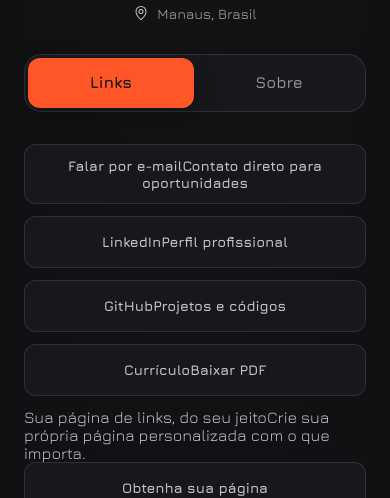
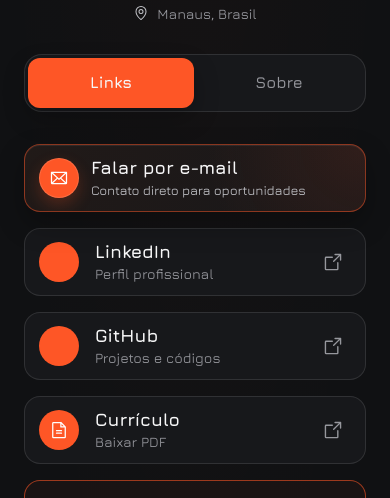
Before and after one commit to josuelustosa/links, a plain HTML site: page index.html in a window 390 px wide. Shown: the part 265-763 px from the top of the page. Drawn offline with nearby package versions, Linux system fonts and the light colour scheme.

Commit message:
feat(links): style the contact, social and CTA card variants
- establish responsive card geometry, hover and keyboard-focus states\n- add theme-aware tokens for dark and light presentations\n- refine the email card with an accent surface and aligned arrow indicator

```diff
--- a/src/styles/links.css
+++ b/src/styles/links.css
@@ -1,62 +1,257 @@
 .link-list {
-  display: flex;
-  flex-wrap: wrap;
-  gap: 8px;
+  display: grid;
+  gap: 16px;
   margin: 0;
   padding: 0;
   list-style: none;
 }
 
-.links-section .link-list {
-  display: grid;
-  gap: 12px;
+.link-list__item {
+  min-inline-size: 0;
 }
 
-.link-list a {
-  display: flex;
+.link-card {
+  display: grid;
+  grid-template-columns: 40px minmax(0, 1fr) 24px;
   align-items: center;
-  justify-content: center;
-  min-block-size: 52px;
-  padding: 12px 16px;
+  gap: 16px;
+  min-block-size: 68px;
+  padding: 12px 20px 12px 14px;
   color: var(--strong);
-  background: var(--accent);
-  border-radius: 12px;
-  font-size: 14px;
-  font-weight: 700;
-  text-align: center;
+  background: var(--surface);
+  border: 1px solid var(--surface-border);
+  border-radius: 16px;
   text-decoration: none;
+  transition:
+    background-color 160ms ease,
+    border-color 160ms ease,
+    box-shadow 160ms ease,
+    transform 160ms ease;
 }
 
-.link-list a:not(.link--featured) {
-  color: var(--text);
-  background: var(--surface);
-  border: 1px solid var(--surface-border);
+.link-card__icon,
+.link-card__icon-glyph,
+.link-card__indicator-icon,
+.link-card__action-icon {
+  display: block;
+  background: currentcolor;
+  -webkit-mask-position: center;
+  -webkit-mask-repeat: no-repeat;
+  -webkit-mask-size: contain;
+  mask-position: center;
+  mask-repeat: no-repeat;
+  mask-size: contain;
 }
 
-.icon-social {
+.link-card__icon {
+  display: grid;
+  place-items: center;
+  inline-size: 40px;
+  block-size: 40px;
+  background-color: var(--link-icon-surface);
+  border-radius: 999px;
+}
+
+.link-card__icon-glyph {
   inline-size: 20px;
   block-size: 20px;
-  margin-inline-end: 8px;
-  filter: brightness(0) invert(1);
+  color: var(--link-icon-foreground);
 }
 
-.link-list a:not(.link--featured) .icon-social {
-  filter: none;
+.link-card__content {
+  display: grid;
+  gap: 2px;
+  min-inline-size: 0;
 }
 
-.link-list a:hover,
-.link-list a:focus-visible {
-  outline: 2px solid var(--focus-ring);
-  outline-offset: 2px;
+.link-card__title,
+.link-card__description {
+  overflow-wrap: anywhere;
 }
 
-.link-list a {
+.link-card__title {
+  color: var(--strong);
+  font-size: 18px;
+  font-weight: 700;
+  line-height: 22px;
+}
+
+.link-card__description {
+  color: var(--muted);
+  font-size: 14px;
+  font-weight: 500;
+  line-height: 18px;
+}
+
+.link-card__indicator {
+  display: grid;
+  place-items: center;
+  inline-size: 24px;
+  block-size: 24px;
+  color: var(--muted);
+}
+
+.link-card__indicator-icon {
+  inline-size: 22px;
+  block-size: 22px;
+}
+
+.link-card--contact {
+  position: relative;
+  gap: 12px;
+  overflow: hidden;
+  color: var(--link-contact-text);
+  background:
+    radial-gradient(circle at 100% 0%, rgb(254 86 38 / 10%), transparent 46%),
+    linear-gradient(115deg, var(--link-contact-start), var(--link-contact-end));
+  border-color: var(--link-contact-border);
+  box-shadow:
+    inset 0 1px 0 rgb(255 255 255 / 7%),
+    0 12px 28px var(--link-contact-shadow);
+}
+
+.link-card--contact > * {
+  position: relative;
+  z-index: 1;
+}
+
+.link-card--contact .link-card__icon {
+  color: var(--link-icon-foreground);
+  background-color: var(--link-contact-icon-surface);
+  border: 1px solid var(--link-contact-icon-border);
+  box-shadow: 0 7px 16px rgb(254 86 38 / 22%);
+}
+
+.link-card--contact .link-card__title {
+  color: var(--link-contact-text);
+}
+
+.link-card--contact .link-card__description {
+  color: var(--link-contact-muted);
+  font-size: 13px;
+  letter-spacing: -0.12px;
+}
+
+.link-card--contact .link-card__indicator {
+  inline-size: 24px;
+  block-size: 24px;
+  color: var(--accent);
   transition:
-    background-color 160ms ease,
     color 160ms ease,
     transform 160ms ease;
 }
 
-.link-list a:hover {
+.link-card--contact .link-card__indicator-icon {
+  inline-size: 22px;
+  block-size: 22px;
+}
+
+.link-card--cta {
+  grid-template-columns: 40px minmax(0, 1fr);
+  align-items: start;
+  min-block-size: 0;
+  padding: 20px 20px 20px 14px;
+  background: var(--link-cta-surface);
+  border-color: var(--link-cta-border);
+}
+
+.link-card--cta .link-card__content {
+  gap: 4px;
+}
+
+.link-card--cta .link-card__icon {
+  color: var(--accent);
+  background-color: transparent;
+  border: 1px solid var(--link-cta-border);
+}
+
+.link-card--cta .link-card__icon-glyph {
+  color: var(--accent);
+}
+
+.link-card--cta .link-card__title {
+  font-size: 17px;
+}
+
+.link-card--cta .link-card__indicator {
+  grid-column: 2;
+  justify-self: start;
+  inline-size: auto;
+  block-size: auto;
+  margin-block-start: 14px;
+}
+
+.link-card__action {
+  display: inline-flex;
+  align-items: center;
+  gap: 10px;
+  min-block-size: 34px;
+  padding: 6px 12px;
+  color: var(--accent);
+  background: var(--link-cta-action-surface);
+  border: 1px solid var(--link-cta-action-border);
+  border-radius: 999px;
+  text-decoration: none;
+  transition:
+    background-color 160ms ease,
+    border-color 160ms ease,
+    box-shadow 160ms ease,
+    transform 160ms ease;
+}
+
+.link-card__action-label {
+  font-size: 14px;
+  font-weight: 700;
+  line-height: 18px;
+}
+
+.link-card__action-icon {
+  inline-size: 16px;
+  block-size: 16px;
+}
+
+a.link-card:hover {
+  border-color: var(--accent);
+  box-shadow: 0 12px 26px rgb(0 0 0 / 18%);
   transform: translateY(-1px);
 }
+
+a.link-card--contact:hover {
+  border-color: var(--accent);
+  box-shadow:
+    inset 0 1px 0 rgb(255 255 255 / 10%),
+    0 16px 32px rgb(254 86 38 / 18%);
+}
+
+a.link-card--contact:hover .link-card__indicator {
+  transform: translateX(2px);
+}
+
+a.link-card:focus-visible,
+.link-card__action:focus-visible {
+  outline: 2px solid var(--focus-ring);
+  outline-offset: 3px;
+}
+
+.link-card__action:hover {
+  background: var(--accent);
+  border-color: var(--accent);
+  box-shadow: 0 8px 18px rgb(254 86 38 / 18%);
+  color: var(--active-tab-text);
+  transform: translateY(-1px);
+}
+
+@media (max-width: 359px) {
+  .link-card {
+    gap: 12px;
+    padding-inline: 12px;
+  }
+
+  .link-card__title {
+    font-size: 17px;
+  }
+
+  .link-card--cta {
+    padding-block: 16px;
+  }
+}
--- a/src/styles/tokens.css
+++ b/src/styles/tokens.css
@@ -11,8 +11,22 @@
   --text: #c2c3c8;
   --muted: #96979d;
   --strong: #f7f7f8;
-  --active-tab-text: #121212;
+  --active-tab-text: #f7f7f8;
   --focus-ring: var(--accent);
+  --link-contact-start: #211a18;
+  --link-contact-end: #181719;
+  --link-contact-text: var(--strong);
+  --link-contact-muted: var(--text);
+  --link-contact-border: rgb(254 86 38 / 48%);
+  --link-contact-icon-surface: var(--accent);
+  --link-contact-icon-border: rgb(255 255 255 / 12%);
+  --link-contact-shadow: rgb(0 0 0 / 28%);
+  --link-icon-surface: var(--accent);
+  --link-icon-foreground: #ffffff;
+  --link-cta-surface: rgb(254 86 38 / 4%);
+  --link-cta-border: rgb(254 86 38 / 58%);
+  --link-cta-action-surface: rgb(254 86 38 / 10%);
+  --link-cta-action-border: rgb(254 86 38 / 52%);
 }
 
 html[data-theme="light"] {
@@ -27,4 +41,18 @@
   --muted: #5b5c63;
   --strong: #121212;
   --focus-ring: var(--accent);
+  --link-contact-start: #ffffff;
+  --link-contact-end: #fff2ed;
+  --link-contact-text: var(--strong);
+  --link-contact-muted: var(--muted);
+  --link-contact-border: rgb(254 86 38 / 45%);
+  --link-contact-icon-surface: var(--accent);
+  --link-contact-icon-border: rgb(254 86 38 / 16%);
+  --link-contact-shadow: rgb(127 47 24 / 14%);
+  --link-icon-surface: var(--accent);
+  --link-icon-foreground: #ffffff;
+  --link-cta-surface: #fffaf8;
+  --link-cta-border: rgb(254 86 38 / 64%);
+  --link-cta-action-surface: #fff4ef;
+  --link-cta-action-border: rgb(254 86 38 / 58%);
 }
```
